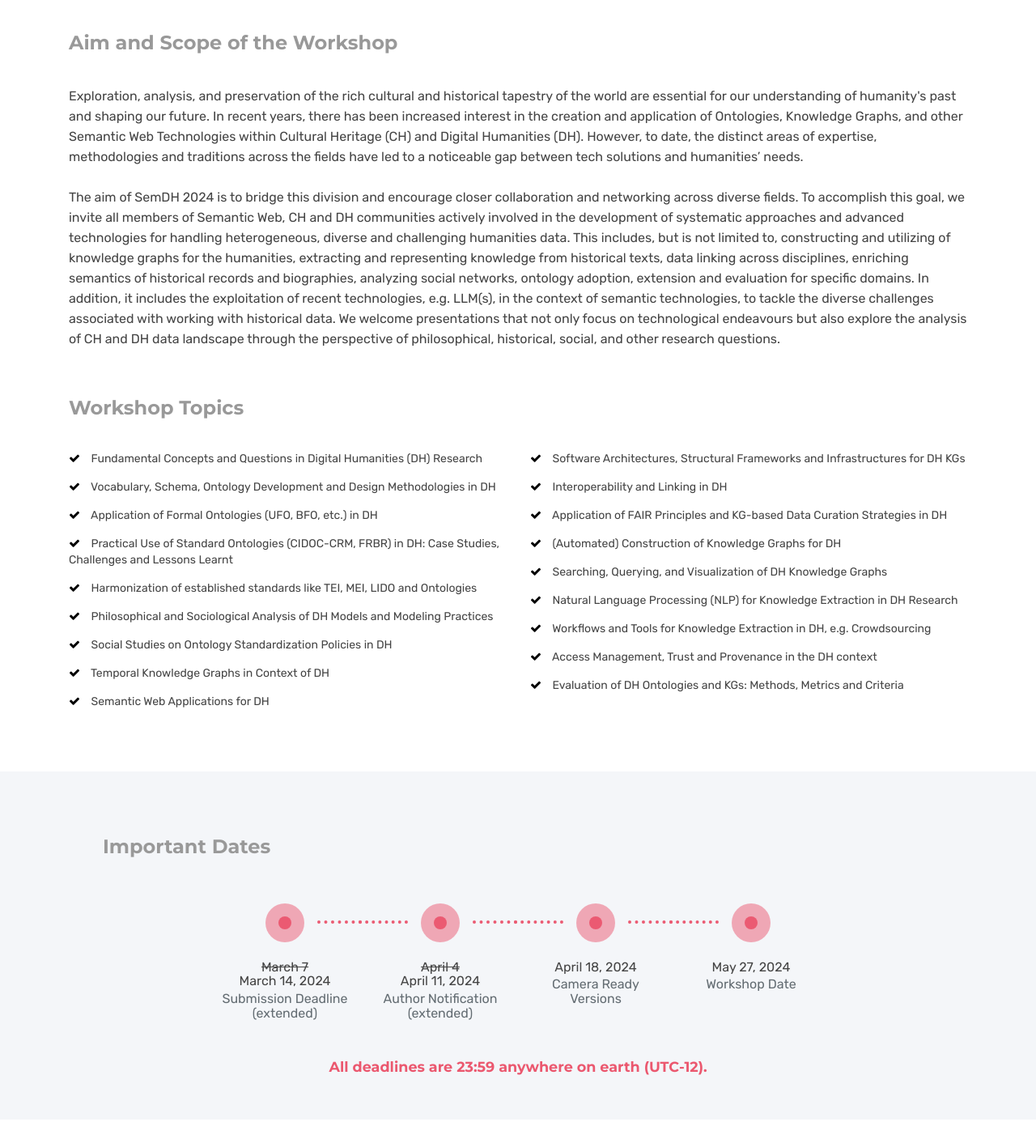
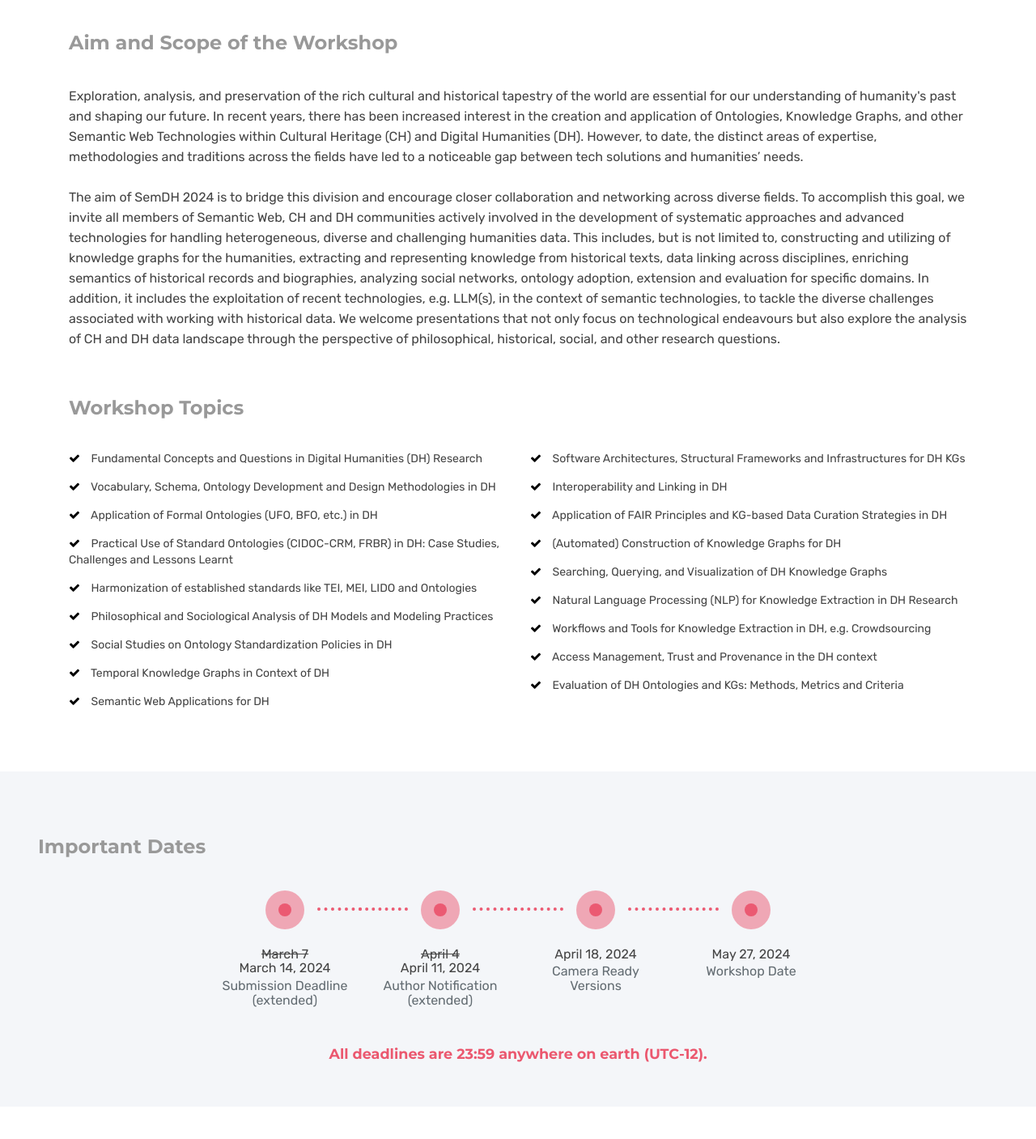
Before and after one commit to SemDH/semdh.github.io, a Jekyll site: the page built from index.html, in a window 1280 px wide. Shown: the part 450-1857 px from the top of the page at 81% size. Built offline with Jekyll 4.4.1, drawn with Linux system fonts in a browser that asks for light colours; grey boxes are pictures that could not be loaded.

Commit message:
important dates

```diff
--- a/index.html
+++ b/index.html
@@ -190,9 +190,8 @@
   <div class="mb-60"></div>
   <div class="header-style-2">
     <div class="container container-dates">
-      <h4 id="dates" class="sub-title title-dates text-secondary">
-        Important Dates
-      </h4>
+      <h4 id="attend" class="sub-title space-left">Important Dates</h4>
+      <!-- <h4 id="dates" class="sub-title title-dates text-secondary">Important Dates</h4> -->
       <div class="row">
         <div class="col">
           <div class="timeline-steps aos-init aos-animate" data-aos="fade-up">
```
